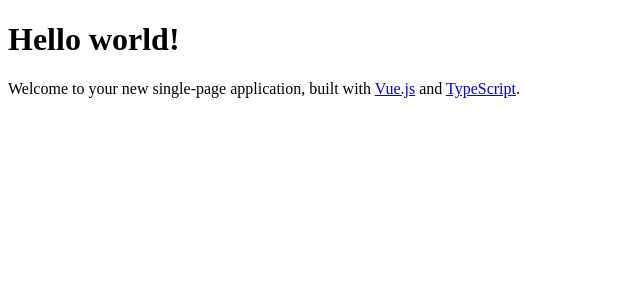
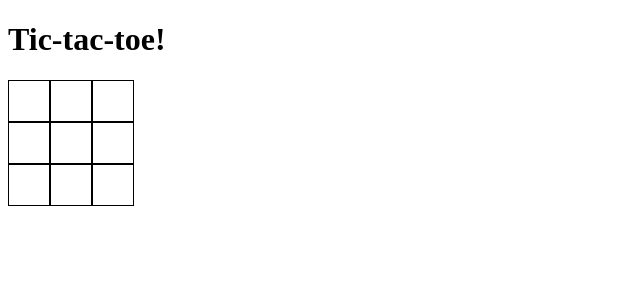
Before and after one commit to arcualberta/InterfaceExperiments, a Vue app in the folder Vue/Vue/VueTest/: page / in a window 1280 px wide. Shown: the top 300 px of the page, without its empty margins (0-640 px from the left). Built offline with nearby package versions, Linux system fonts and the light colour scheme.

Commit message:
base grid created

```diff
--- a/Vue/Vue/VueTest/src/App.vue
+++ b/Vue/Vue/VueTest/src/App.vue
@@ -1,6 +1,6 @@
 <template>
     <div id="app">
-        <Home msg="Hello world!" />
+        <Home msg="Tic-tac-toe!" />
     </div>
 </template>
 
--- a/Vue/Vue/VueTest/src/components/Home.vue
+++ b/Vue/Vue/VueTest/src/components/Home.vue
@@ -1,7 +1,9 @@
 <template>
     <div class="home">
         <h1>{{ msg }}</h1>
-        <p>Welcome to your new single-page application, built with <a href="https://vuejs.org" target="_blank">Vue.js</a> and <a href="http://www.typescriptlang.org/" target="_blank">TypeScript</a>.</p>
+        <div class="my-row" v-for="row of gridData.rows">
+            <div class="my-col" v-for="col of gridData.cols" v-on:click="placeToken"></div>
+        </div>
     </div>
 </template>
 
@@ -11,9 +13,30 @@
     @Component
     export default class Home extends Vue {
         @Prop() private msg!: string;
+        data() {
+            return {
+                gridData: {
+                    rows: 3,
+                    cols: 3
+                }
+            }
+        }
+
+
+
+
     }
 </script>
 
 <!-- Add "scoped" attribute to limit CSS to this component only -->
 <style scoped>
+    .my-row{
+        display: flex;
+        flex-direction: row;
+    }
+
+    .my-col{
+        padding: 20px;
+        border: solid black 1px;
+    }
 </style>
```
Also changed, not shown: 8 other files (tests, documents, lock files or other folders).
